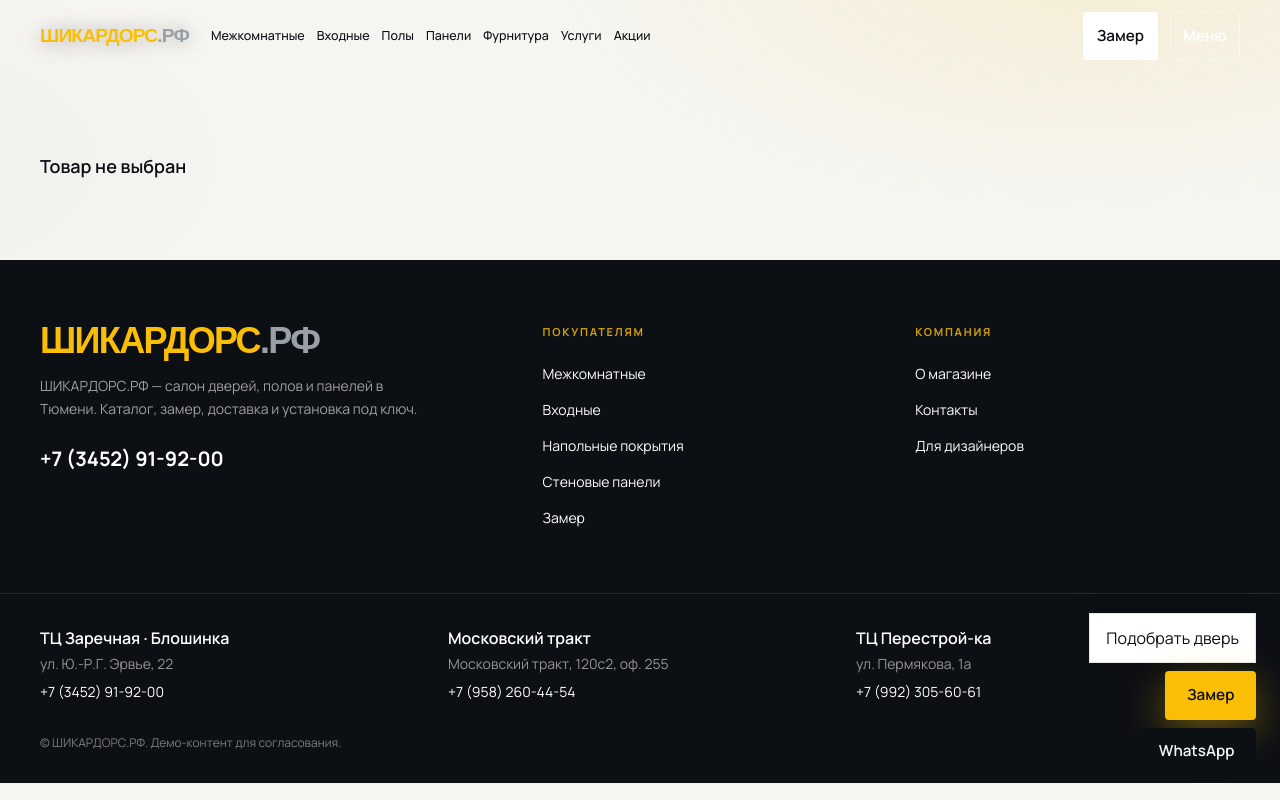
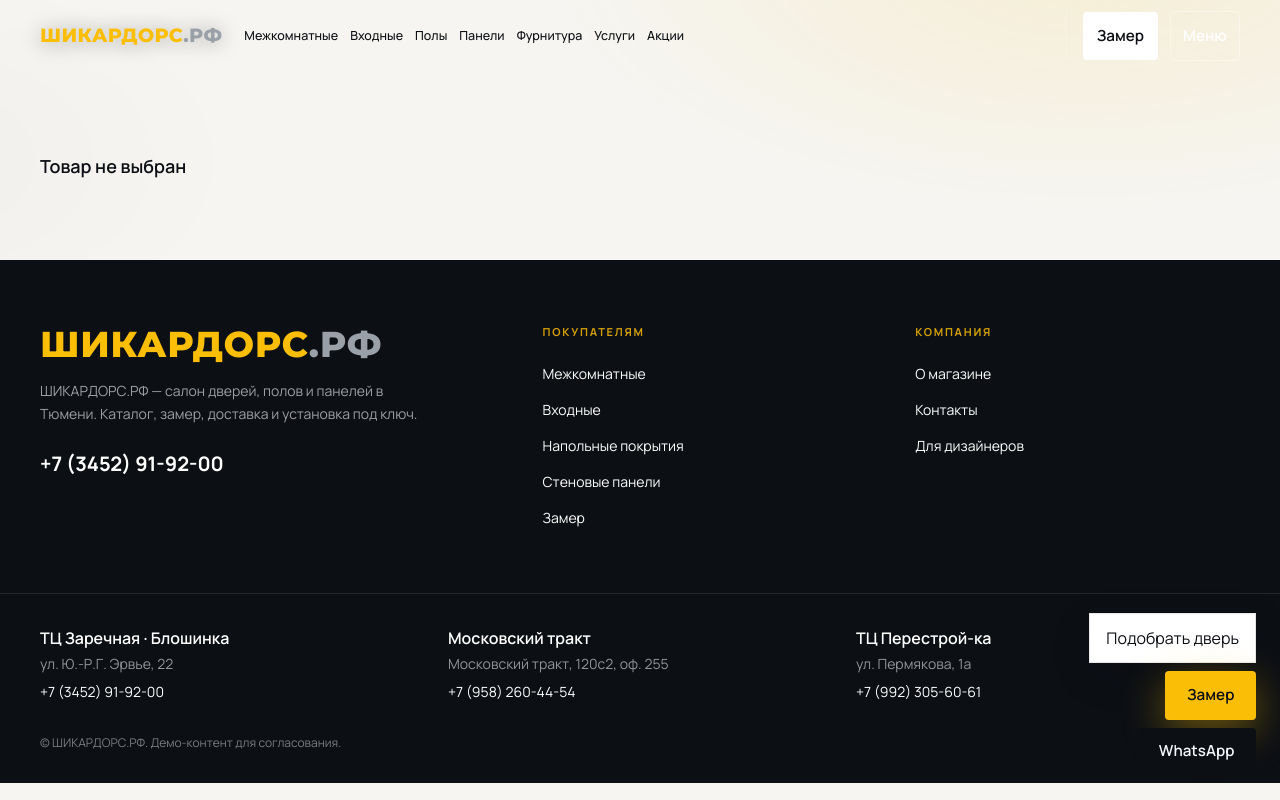
Before and after one commit to Pavelcrypto70/portal-dverei, a Next.js app: page /item in a window 1280 px wide. Built offline with nearby package versions, Linux system fonts and the light colour scheme; a web font is replaced by a local one.

Commit message:
Use Montserrat for SHIKARDORS.RF logo and hero brand mark.
Co-authored-by: Cursor <cursoragent@cursor.com>

```diff
--- a/src/app/globals.css
+++ b/src/app/globals.css
@@ -27,6 +27,7 @@
   --color-signal: var(--signal);
   --font-display: var(--font-display);
   --font-body: var(--font-body);
+  --font-brand: var(--font-brand);
 }
 
 * {
@@ -87,6 +88,11 @@ textarea {
   font-family: var(--font-display), sans-serif;
   letter-spacing: -0.045em;
   line-height: 0.92;
+}
+
+.font-brand {
+  font-family: var(--font-brand), "Montserrat", system-ui, sans-serif;
+  letter-spacing: 0.02em;
 }
 
 .btn {
--- a/src/app/layout.tsx
+++ b/src/app/layout.tsx
@@ -1,5 +1,5 @@
 import type { Metadata } from "next";
-import { Manrope, Unbounded } from "next/font/google";
+import { Manrope, Montserrat, Unbounded } from "next/font/google";
 import { SiteShell } from "@/components/SiteShell";
 import "./globals.css";
 
@@ -15,6 +15,12 @@ const body = Manrope({
   weight: ["400", "500", "600", "700", "800"],
 });
 
+const brand = Montserrat({
+  variable: "--font-brand",
+  subsets: ["latin", "cyrillic"],
+  weight: ["600", "700", "800"],
+});
+
 export const metadata: Metadata = {
   title: {
     default: "ШИКАРДОРС.РФ — двери в Тюмени",
@@ -26,7 +32,7 @@ export const metadata: Metadata = {
 
 export default function RootLayout({ children }: LayoutProps<"/">) {
   return (
-    <html lang="ru" className={`${display.variable} ${body.variable} h-full`}>
+    <html lang="ru" className={`${display.variable} ${body.variable} ${brand.variable} h-full`}>
       <body className="shell min-h-full antialiased">
         <SiteShell>{children}</SiteShell>
       </body>
--- a/src/components/BrandMark.tsx
+++ b/src/components/BrandMark.tsx
@@ -6,14 +6,14 @@ type Props = {
   tldClassName?: string;
 };
 
-/** Логотип как на шикардорс.рф: имя + серый .РФ */
+/** Логотип как на шикардорс.рф: имя + серый .РФ (Montserrat) */
 export function BrandMark({
   className = "",
   mainClassName = "",
   tldClassName = "text-[var(--mute)]",
 }: Props) {
   return (
-    <span className={className}>
+    <span className={`font-brand ${className}`.trim()}>
       <span className={mainClassName}>ШИКАРДОРС</span>
       <span className={tldClassName}>.РФ</span>
     </span>
--- a/src/components/Footer.tsx
+++ b/src/components/Footer.tsx
@@ -19,7 +19,7 @@ export function Footer() {
         <div>
           <Link
             href="/"
-            className="display inline-block text-4xl font-extrabold transition hover:opacity-90"
+            className="font-brand inline-block text-4xl font-extrabold transition hover:opacity-90"
             onClick={(e) => {
               if (pathname === "/" || pathname === "") {
                 e.preventDefault();
--- a/src/components/Header.tsx
+++ b/src/components/Header.tsx
@@ -66,7 +66,7 @@ export function Header() {
           href="/"
           onClick={goHomeTop}
           aria-label="Наверх на главную"
-          className="display shrink-0 text-[0.95rem] font-extrabold leading-none tracking-tight drop-shadow-[0_1px_10px_rgba(0,0,0,0.35)] sm:text-[1.05rem] xl:text-[1.2rem]"
+          className="font-brand shrink-0 text-[0.95rem] font-extrabold leading-none tracking-tight drop-shadow-[0_1px_10px_rgba(0,0,0,0.35)] sm:text-[1.05rem] xl:text-[1.2rem]"
         >
           <BrandMark
             mainClassName="text-[var(--brand)]"
--- a/src/components/HeroSlider.tsx
+++ b/src/components/HeroSlider.tsx
@@ -56,7 +56,7 @@ export function HeroSlider() {
 
       <div className="relative z-[1] flex h-full flex-col justify-end pb-16 pt-[96px]">
         <div className="wrap">
-          <p className="anim-up display text-[clamp(3.4rem,12vw,8.5rem)] font-extrabold leading-[0.85] drop-shadow-[0_2px_18px_rgba(0,0,0,0.45)]">
+          <p className="anim-up font-brand text-[clamp(3.4rem,12vw,8.5rem)] font-extrabold leading-[0.85] drop-shadow-[0_2px_18px_rgba(0,0,0,0.45)]">
             <BrandMark
               mainClassName="text-[var(--brand)]"
               tldClassName="text-[#9aa0a8]"
```
